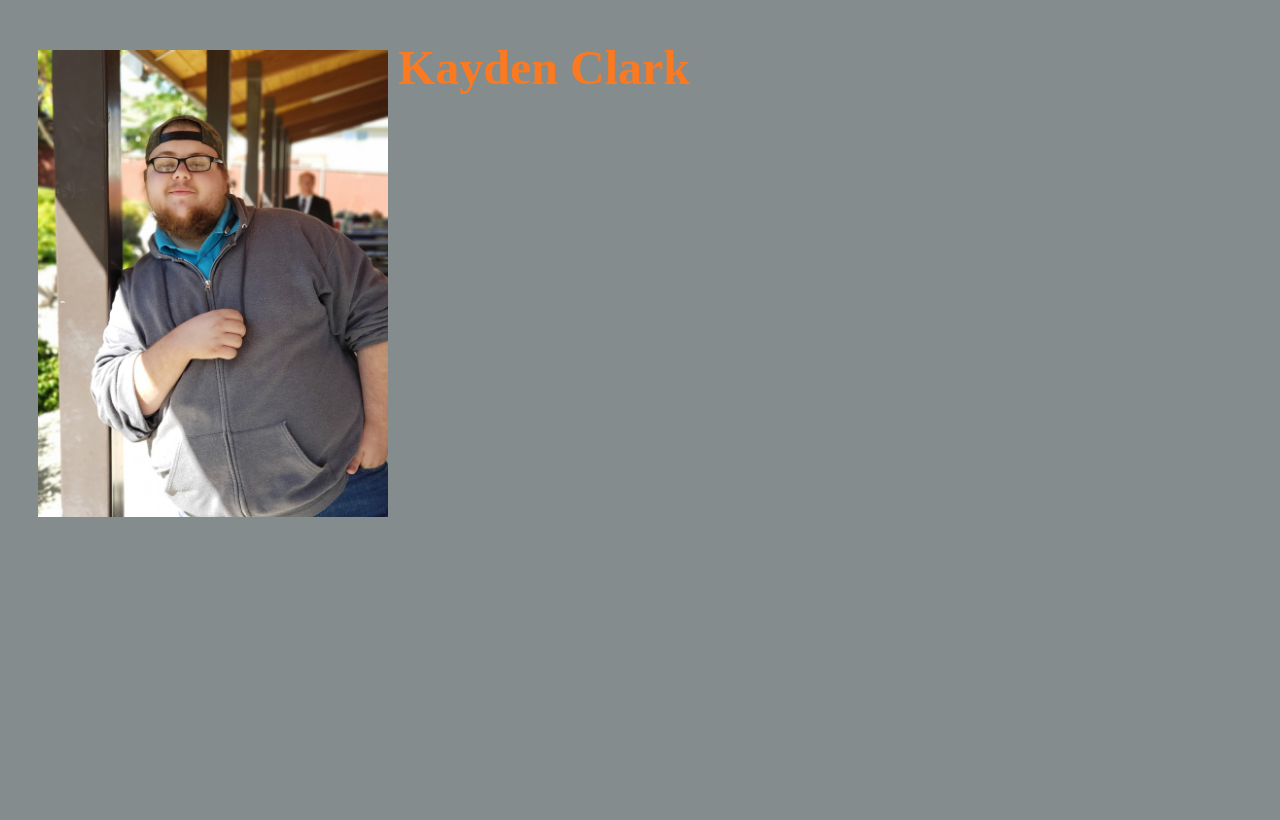
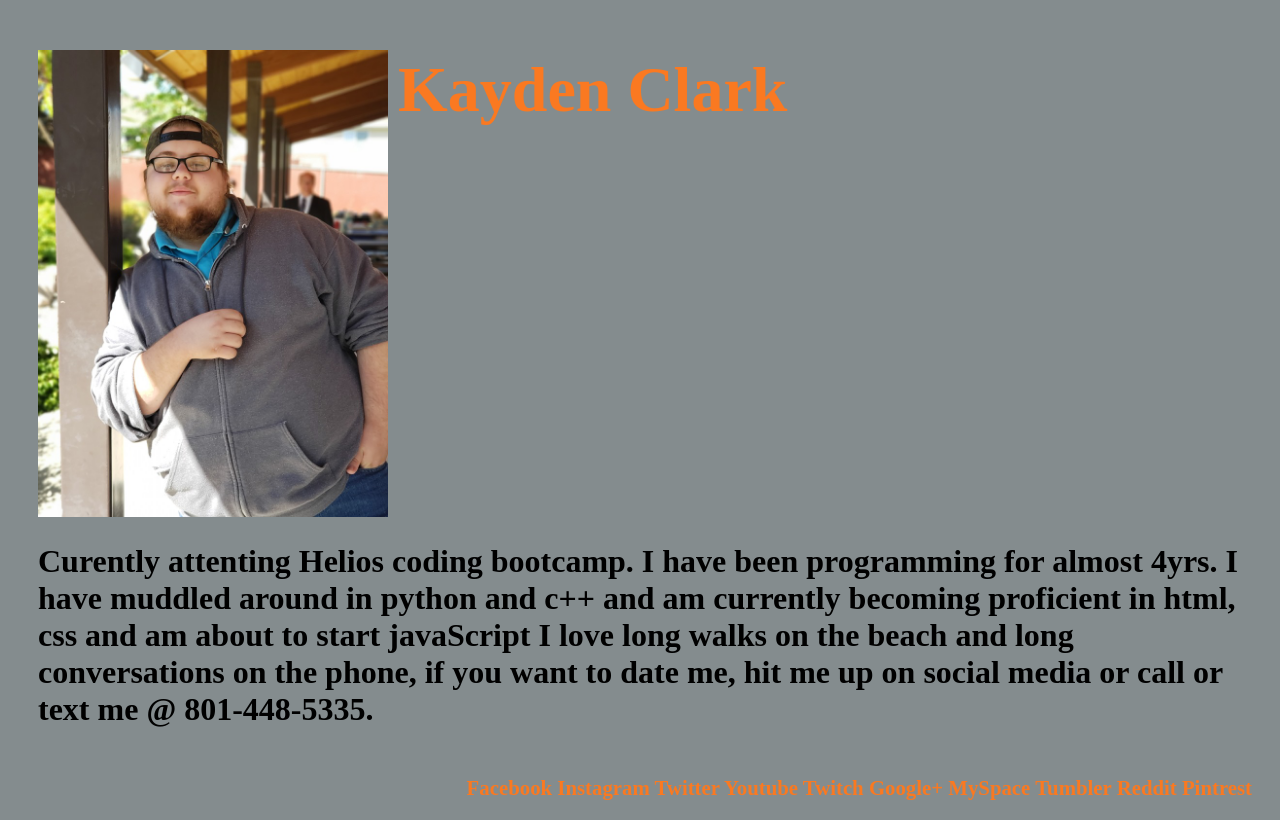
Before and after one commit to KaydenClark/portfolio, a PHP site: page /index.html in a window 1280 px wide. Shown: the part 54-874 px from the top of the page. Before the commit the page ends 571 px from the top, so only its background shows below. Run offline with PHP 8.4, Linux system fonts and the light colour scheme.

Commit message:
Added bio, need more css

```diff
--- a/index.css
+++ b/index.css
@@ -3,10 +3,6 @@
     display: grid;
     grid-template-areas: 'house home asist about person contact';
     padding: 3px;
-}
-#body{
-    display: grid;
-    border: solid;
 }
 .icons{
     border: 3px solid #000000;
@@ -26,7 +22,7 @@
     margin-left: 30px;
 }
 #name{
-    font-size: 3em;
+    font-size: 4em;
     color: #FA7921;
     float: left;
     margin-left: 10px;
@@ -41,3 +37,18 @@ a{
 html{
     background-color: #848C8E;
 }
+#bio{
+    font-size: 2em;
+    color: #000000;
+    float: top;
+    float: left;
+    margin-left: 30px;
+    margin-right: 20px;
+}
+#social{
+    font-size: 1.3em;
+    color: #FA7921;
+    float: right;
+    margin-left: 30px;
+    margin-right: 20px;
+}
--- a/index.html
+++ b/index.html
@@ -24,6 +24,15 @@
         <h1 id="name" class="bio">
             Kayden Clark
         </h1>
+        <h2 class="bio" id="bio">
+            Curently attenting Helios coding bootcamp. I have been programming for almost 4yrs.
+            I have muddled around in python and c++ and am currently becoming proficient in html, css and am about to start javaScript<b>
+            I love long walks on the beach and long conversations on the phone, if you want to date me,
+            hit me up on social media or call or text me @ 801-448-5335.
+        </h2>
+        <h3 class="bio" id="social">
+            Facebook Instagram Twitter Youtube Twitch Google+ MySpace Tumbler Reddit Pintrest
+        </h3>
     </section>
 </body>
 
```
